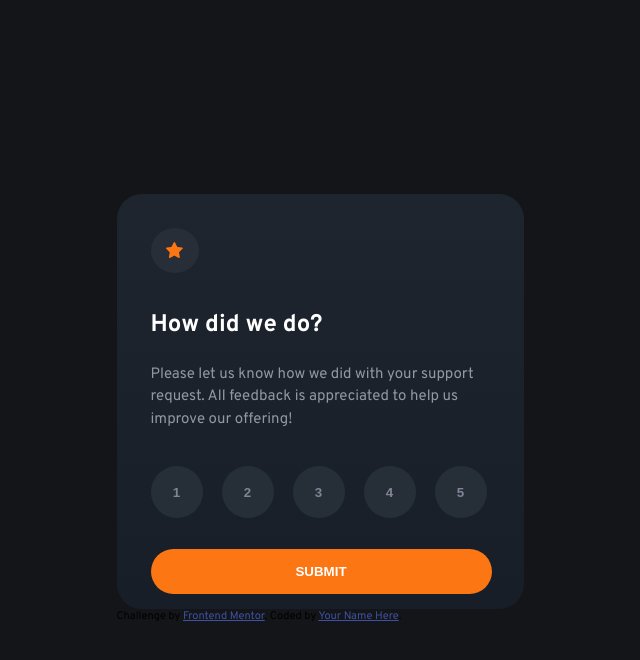
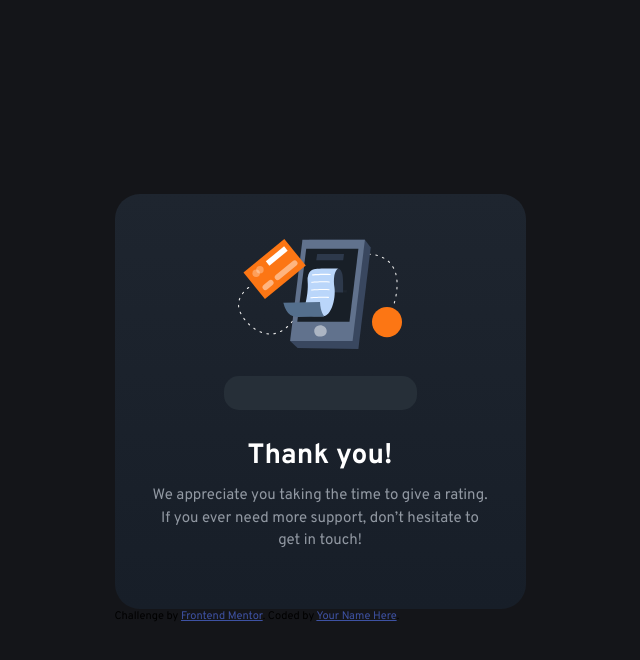
Before and after one commit to IngridaKvet/FrontendMentor_RatingComponent, a plain HTML site: page index.html in a window 1280 px wide. Both pictures are taken after a click on the button "SUBMIT". Shown: the whole page, without its empty margins (320-960 px from the left). Drawn offline with Linux system fonts and the light colour scheme.

Commit message:
Basic hmtl and css for both states

```diff
--- a/index.html
+++ b/index.html
@@ -18,7 +18,8 @@
   <!-- Rating state start -->
 
 <div class="wholeContainer">
-<section class="ratingContainer">
+<section id="ratingContainer">
+
 
   <div class="iconContainer">
     <img src="img/icon-star.svg">
@@ -27,20 +28,23 @@
   <header class="heading"><h1>How did we do?</h1></header>
 
 
-  <article><p>Please let us know how we did with your support request. All feedback is appreciated
+  <article><p id="firstP">Please let us know how we did with your support request. All feedback is appreciated
   to help us improve our offering!</p></article>
 
   <div class="btnContainer">
-  <button class="numberBtn">1</button>
-  <button class="numberBtn">2</button>
-  <button class="numberBtn">3</button>
-  <button class="numberBtn">4</button>
-  <button class="numberBtn">5</button>
+
+
+  <button class="numberBtn" value="1" >1</button>
+  <button  class="numberBtn" value="2" >2</button>
+  <button  class="numberBtn" value="3">3</button>
+  <button class="numberBtn" value="4" >4</button>
+  <button class="numberBtn" value="5">5</button>
   </div>
 
-  <div>
-  <button class="submitBtn">SUBMIT</button>
-  </div>
+
+  <button id="submitBtn" onclick="submitPressed()">SUBMIT</button>
+
+
 
 </section>
 
@@ -48,19 +52,19 @@
 
 
 
-  <section class="thanks">
-    ffff
+  <section id="thanksContainer">
+
+    <img src="img/illustration-thank-you.svg" class="illustrationThankYou">
+
+    <div class="selectionDiv"></div>
+
+    <h1> Thank you!</h1>
+
+    <p id="secondP">  We appreciate you taking the time to give a rating. If you ever need more support,
+  don’t hesitate to get in touch!</p>
+
   </section>
-  <!--
-<div class="thankYouContainer">
-  You selected    Add rating here    out of 5
 
-  Thank you!
-
-  We appreciate you taking the time to give a rating. If you ever need more support,
-  don’t hesitate to get in touch!
-
-</div> -->
 
 
 
@@ -74,4 +78,6 @@
 
 
 </body>
+
+<script src="script.js"></script>
 </html>
--- /dev/null
+++ b/script.js
@@ -0,0 +1,16 @@
+
+window.onload = function (){
+
+  document.getElementById("ratingContainer").style.display = "flex";
+
+}
+
+//p>You selected</p> <p id="ratingNumber"></p><p>out of 5</p>
+
+
+function submitPressed(){
+  document.getElementById("ratingContainer").style.display = "none";
+  document.getElementById("thanksContainer").style.display = "flex";
+
+
+}
--- a/style.css
+++ b/style.css
@@ -19,54 +19,55 @@ display: grid;
 .wholeContainer{
     display: grid;
     place-self: center;
+
 }
-
-.ratingContainer,
-.thanks{
-    background: linear-gradient(#1E252F,#171E28);
-    height: 415px;
-    width: 407px;
-    border-radius: 25px;
-    grid-column-start: 1;
-    grid-column-end: 2;
-    grid-row-start: 1;
-    grid-row-end:2;
 
 
 
 
+
+
+#thanksContainer{
+    display: none;
 }
 
 
-.ratingContainer{
 
+/*
+#ratingContainer{
+    display: block;
 }
 
 
-.thanks{
+#thanksContainer{
     display: none;
+}
 
 
-}
+*/
+
+
 
 .iconContainer{
     background-color: #272E38;
     border-radius: 50%;
     width: 48px;
-    height: 45px;
+    height: 48px;
     display: flex;
     align-items: center;
     justify-content: center;
-    margin-top: 34px;
-    margin-left: 34px;
+
 }
+
 
 h1{
     color: #fff;
     font-weight: 700;
-    margin: 0;
-    margin-left: 34px;
-    margin-top: 37px;
+    margin:0;
+
+    font-size: 28px;
+ height: 20px;
+
 }
 
 p{
@@ -74,19 +75,23 @@ p{
     font-size: 15px;
     font-weight: 400;
     line-height: 1.5;
-    margin-left: 34px;
-    margin-right: 48px;
-    margin-top: 24px;
-    color:#9198A2
+
+    color:#9198A2;
+
+}
+
+
+#firstP{
+    height: 59px;
+    width: 340px;
 }
 
 .btnContainer{
-    margin: 0;
-    margin-left: 34px;
-    margin-top: 35px;
-    margin-bottom: 31px;
+
     display: flex;
-    gap: 19px;
+    flex-direction: row;
+    width: 100%;
+    justify-content: space-between;
 }
 
 
@@ -102,9 +107,14 @@ p{
     box-shadow: none;
     font-weight: 700;
     padding: 0;
+
 }
 
-.submitBtn{
+
+
+
+
+#submitBtn{
     width: 341px;
     height: 45px;
     color: #fff;
@@ -114,10 +124,96 @@ p{
     border: none;
     outline: none;
     box-shadow: none;
-    margin-left: 34px;
+
+}
+
+.numberBtn:hover{
+    background-color: #7C8898;
+    color: #fff;
+}
+
+#submitBtn:hover{
+    color: #fb7613;
+    background-color: #fff;
 }
 
 .attribution { font-size: 11px;
 
  }
 .attribution a { color: hsl(228, 45%, 44%); }
+
+
+.numberBtn:focus {
+    background-color: #fb7613;
+     color: white;}
+
+
+
+
+#thanksContainer{
+    display: flex;
+    flex-direction: column;
+    align-items: center;
+justify-content: space-between;
+display: none;
+background: linear-gradient(#1E252F,#171E28);
+height: 415px;
+width: 411px;
+border-radius: 25px;
+grid-column-start: 1;
+grid-column-end: 2;
+grid-row-start: 1;
+grid-row-end:2;
+}
+
+
+.illustrationThankYou{
+height: 110px;
+width: 164px;
+margin-top: 45px;
+
+}
+
+.selectionDiv{
+    height: 34px;
+    width: 193px;
+
+    background-color: #262F38;
+    color: #fb7613;
+    border-radius: 15px;
+
+}
+
+
+
+
+#secondP{
+    text-align: center;
+    margin-bottom: 56px;
+    width: 336px;
+}
+
+
+
+
+
+#ratingContainer{
+    display: flex;
+    flex-direction: column;
+    align-items: start;
+    justify-content: space-between;
+
+
+    background: linear-gradient(#1E252F,#171E28);
+    height: 351px;
+    width: 347px;
+    border-radius: 25px;
+    grid-column-start: 1;
+    grid-column-end: 2;
+    grid-row-start: 1;
+    grid-row-end:2;
+
+    padding:32px
+
+
+}
```
